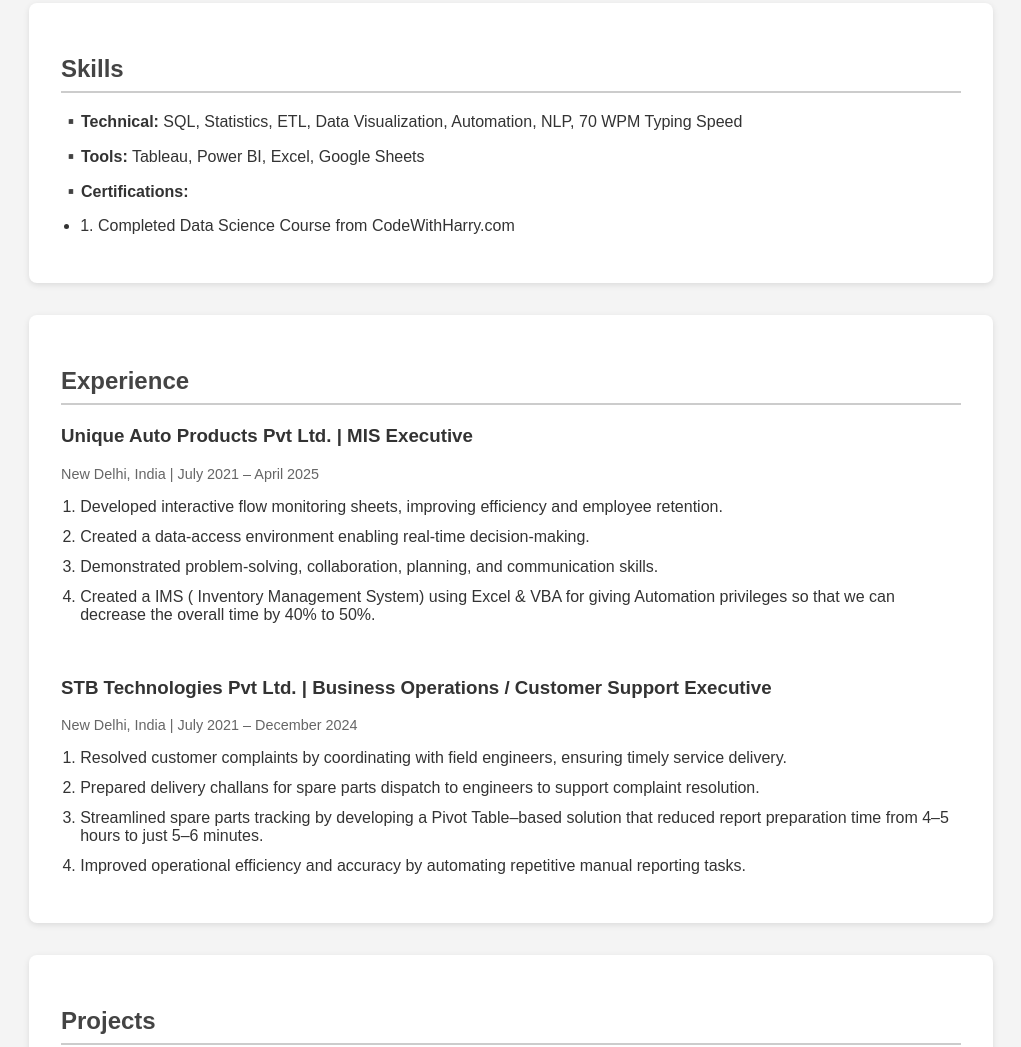
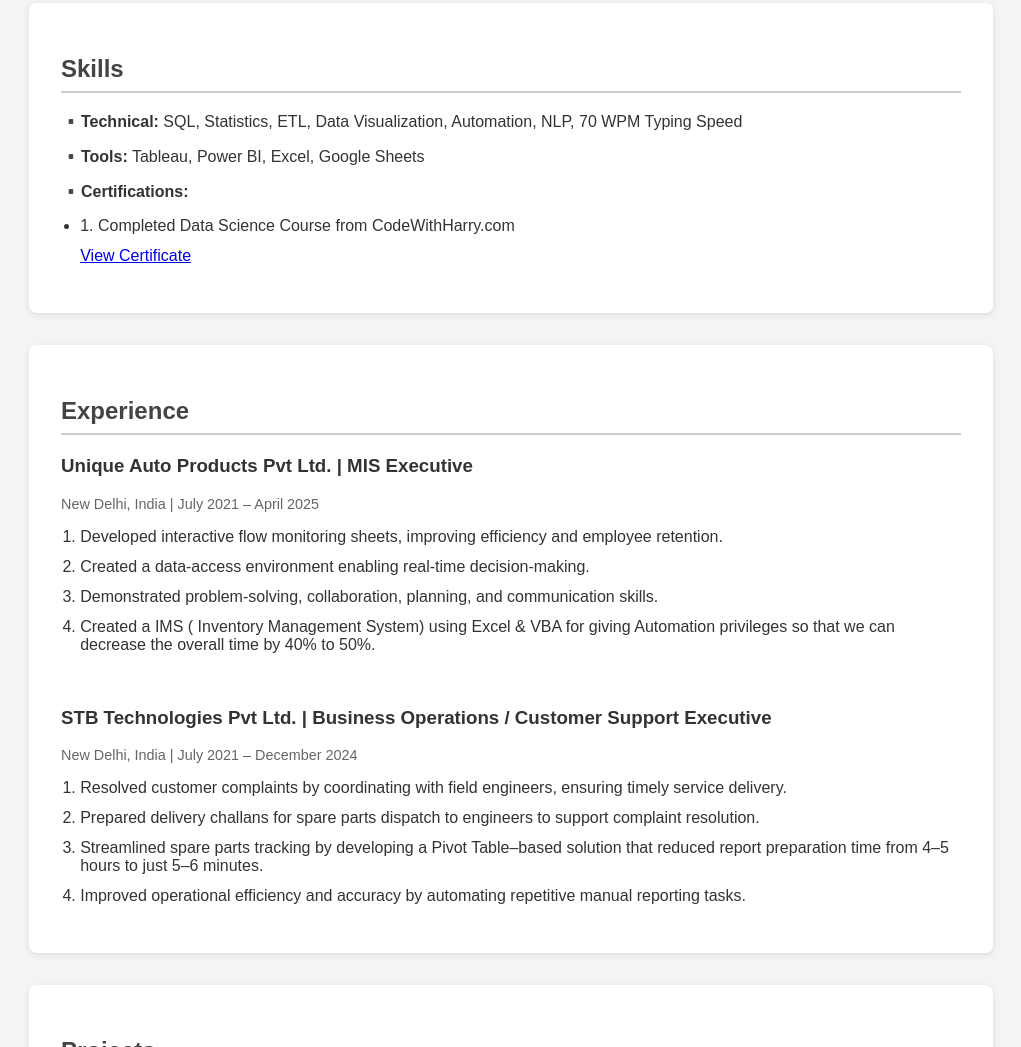
Before and after one commit to Satanand-Ken/Satanand-Resume, a plain HTML site: page index.html in a window 1280 px wide. Shown: the part 709-1756 px from the top of the page, without its empty margins (129-1150 px from the left). Drawn offline with Linux system fonts and the light colour scheme.

Commit message:
Update index.html

```diff
--- a/index.html
+++ b/index.html
@@ -112,7 +112,7 @@
     <p><strong>▪️Tools:</strong> Tableau, Power BI, Excel, Google Sheets</p>
     <p><strong>▪️Certifications:</strong>
       <ul>
-        <li>1. Completed Data Science Course from CodeWithHarry.com</li>
+        <li>1. Completed Data Science Course from CodeWithHarry.com</li> <a href="https://github.com/Satanand-Ken/Satanand-Docs/blob/main/Data-Science%20Certificate.pdf" target="_blank">View Certificate</a>
       </ul>
     </p>
   </section>
```
